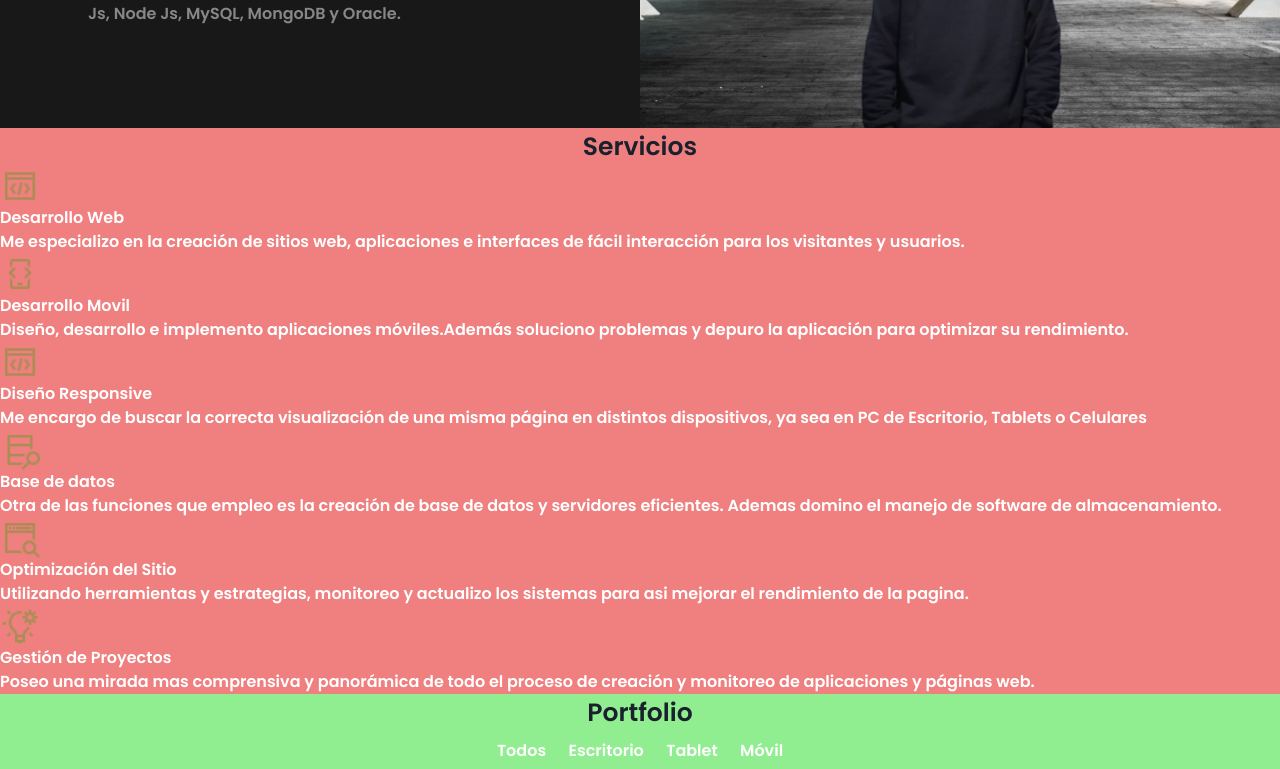
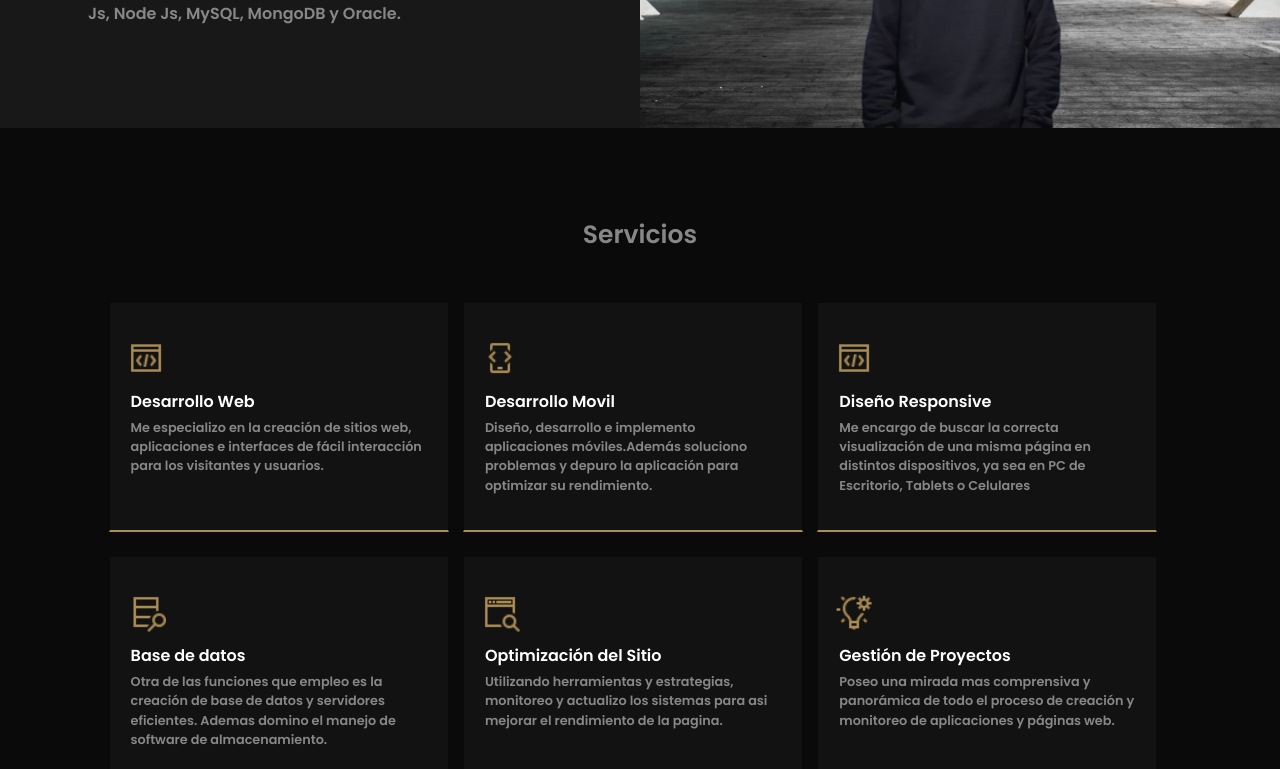
Before and after one commit to enzoburgos/PortfolioReactJs, a React (Create React App) app: page / in a window 1280 px wide. Shown: the part 1060-1829 px from the top of the page. Built offline with nearby package versions, Linux system fonts and the light colour scheme.

Commit message:
termine de darle estilo a la seccion servicios con su componente card

```diff
--- a/src/components/Card/Card.jsx
+++ b/src/components/Card/Card.jsx
@@ -1,19 +1,34 @@
 import React from "react";
 import { Box, Image, Text } from "@chakra-ui/react";
 
-const Card = ({titulo,descripcion, img}) => {
+const Card = ({ titulo, descripcion, img }) => {
+  const estilocard = {
+    color: "white",
+    border: "#0A0A0A 1px solid",
+    bg: "#121212",
+    borderBottom: "#AA8C55 2px solid",
+    p: "2.2rem 1.3rem",
+    width: "32%",
+    // height:'20rem'
+  };
 
-const estilocard= {
+  const estiloicono = {
+    width: "10",
+    ml: "-.3rem",
+    mb:'.5rem'
+  };
 
-  color:'white'
-
-}
 
   return (
     <Box sx={estilocard}>
-        <Image width='10' src={require(`../../assets/fonts/icons8-${img}.png`)}/>
-        <Text as='h2'>{titulo}</Text>
-        <Text>{descripcion}</Text>
+      <Image
+        sx={estiloicono}
+        src={require(`../../assets/fonts/icons8-${img}.png`)}
+      />
+      <Text as="h2" lineHeight='2rem'>{titulo}</Text>
+      <Text fontSize=".8rem" color="#878787">
+        {descripcion}
+      </Text>
     </Box>
   );
 };
--- a/src/components/Servicios/Servicios.jsx
+++ b/src/components/Servicios/Servicios.jsx
@@ -1,47 +1,49 @@
-import { Box, Text } from "@chakra-ui/react";
-import { Card } from '../../components';
+import { Box, Flex, Text } from "@chakra-ui/react";
+import { Card } from "../../components";
 
 const Servicios = () => {
-
   // ---------estilos--------
   const estiloservicios = {
-    bg: "lightcoral",
+    width: "83%",
+    margin: "0 auto",
+    pt: "5.5em",
+    pb: "5.5em",
   };
 
   // --------props---------
   const servicios = [
     {
-      img: 'desarrollo-web',
+      img: "desarrollo-web",
       titulo: "Desarrollo Web",
       descripcion:
         "Me especializo en la creación de sitios web, aplicaciones e interfaces de fácil interacción para los visitantes y usuarios.",
     },
     {
-      img: 'desarrollo-movil',
+      img: "desarrollo-movil",
       titulo: "Desarrollo Movil",
       descripcion:
         "Diseño, desarrollo e implemento aplicaciones móviles.Además soluciono problemas y depuro la aplicación para optimizar su rendimiento.",
     },
     {
-      img: 'desarrollo-web',
+      img: "desarrollo-web",
       titulo: "Diseño Responsive",
       descripcion:
         "Me encargo de buscar la correcta visualización de una misma página en distintos dispositivos, ya sea en PC de Escritorio, Tablets o Celulares",
     },
     {
-      img: 'base-de-datos',
+      img: "base-de-datos",
       titulo: "Base de datos",
       descripcion:
         "Otra de las funciones que empleo es la creación de base de datos y servidores eficientes. Ademas domino el manejo de software de almacenamiento.",
     },
     {
-      img: 'optimizacion',
+      img: "optimizacion",
       titulo: "Optimización del Sitio",
       descripcion:
         "Utilizando herramientas y estrategias, monitoreo y actualizo los sistemas para asi mejorar el rendimiento de la pagina.",
     },
     {
-      img: 'gestión-de-proyectos',
+      img: "gestión-de-proyectos",
       titulo: "Gestión de Proyectos",
       descripcion:
         "Poseo una mirada mas comprensiva y panorámica de todo el proceso de creación y monitoreo de aplicaciones y páginas web.",
@@ -49,9 +51,18 @@ const Servicios = () => {
   ];
 
   return (
+    <Box bg="#0A0A0A">
       <Box id="servicios" as="section" sx={estiloservicios}>
-      <Text as="h2" fontSize={25} textAlign='center'>Servicios</Text>
-
+        <Text
+          as="h2"
+          fontSize={25}
+          textAlign="center"
+          color="#878787"
+          mb="3rem"
+        >
+          Servicios
+        </Text>
+        <Flex flexWrap='wrap' columnGap='.9rem' rowGap='1.5rem'>
           {servicios.map((serv) => (
             <Card
               titulo={serv.titulo}
@@ -59,6 +70,8 @@ const Servicios = () => {
               img={serv.img}
             />
           ))}
+        </Flex>
+      </Box>
     </Box>
   );
 };
--- a/src/components/Sobremi/Sobremi.jsx
+++ b/src/components/Sobremi/Sobremi.jsx
@@ -4,20 +4,16 @@ import perfil from "../../assets/img/fotoperf.png";
 
 const Sobremi = () => {
   // ---------estilos----------
-  const estilosobremi = {
-    bg: "lightyellow",
-    display: "flex",
-  };
-
   const estiloinfo = {
     p: "5.5rem 6rem 6rem 5.5rem",
     bg: "#181818",
     color: "#878787",
+    width:"50%"
   };
 
   return (
-    <Flex id="sobre-mi" as="section" sx={estilosobremi}>
-      <Box sx={estiloinfo} width="50%">
+    <Flex id="sobre-mi" as="section">
+      <Box sx={estiloinfo}>
         <Text as="h2" fontSize="25" pb="1rem">
           Sobre Mi
         </Text>
```
Lines whose indentation alone changed are shown as unchanged.
